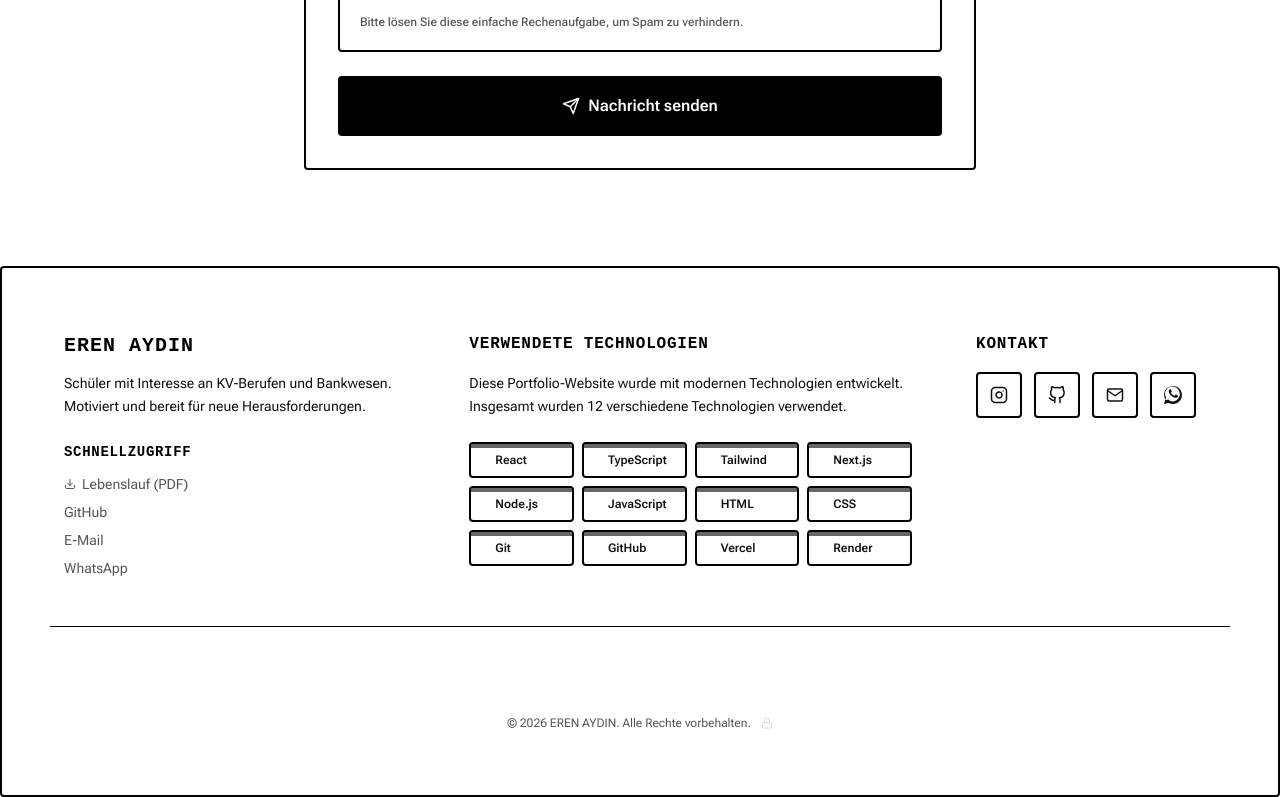
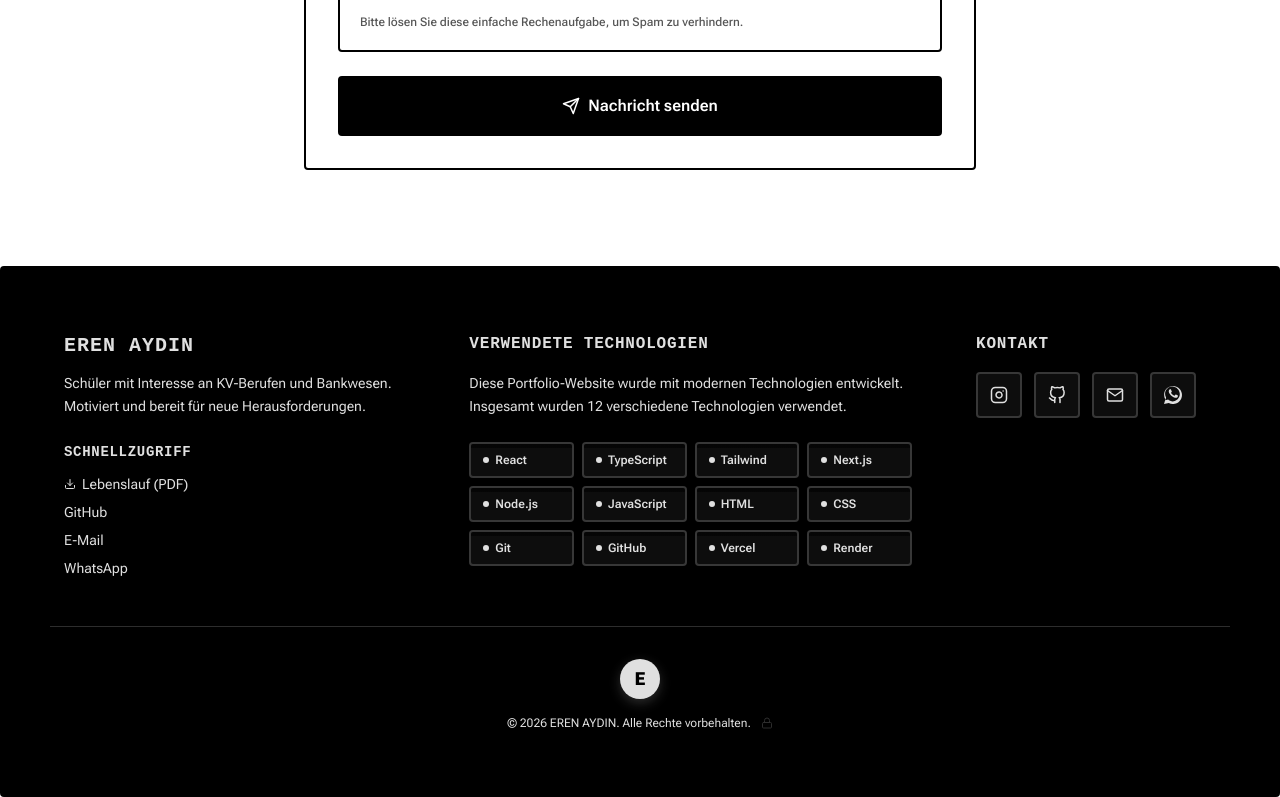
Before and after one commit to xddswi-swiss/lebenslauf, a Next.js app: page / in a window 1280 px wide. Shown: the part 5941-6738 px from the top of the page. Built offline with nearby package versions, Linux system fonts and the light colour scheme; no server answers; the database is empty.

Commit message:
Style: Set light mode footer background to black and footer text/links to yellow for bold high-contrast inversion

```diff
--- a/src/app/globals.css
+++ b/src/app/globals.css
@@ -359,3 +359,51 @@ body {
   background-color: #f43f5e !important;
   color: #ffffff !important;
 }
+
+/* Light Theme Footer Override: Black Background, Yellow Text */
+:root:not(.dark) footer {
+  background-color: #000000 !important;
+  background-image: none !important;
+  border-top-color: rgba(238, 242, 0, 0.2) !important;
+}
+
+:root:not(.dark) footer a,
+:root:not(.dark) footer h3,
+:root:not(.dark) footer h4,
+:root:not(.dark) footer p,
+:root:not(.dark) footer span,
+:root:not(.dark) footer svg {
+  color: #eef200 !important;
+}
+
+:root:not(.dark) footer a:hover {
+  opacity: 0.8;
+}
+
+/* Glass-cards (badges/socials) in footer */
+:root:not(.dark) footer .glass-card {
+  background-color: rgba(255, 255, 255, 0.05) !important;
+  border-color: rgba(238, 242, 0, 0.2) !important;
+}
+
+:root:not(.dark) footer .glass-card:hover {
+  border-color: #eef200 !important;
+  background-color: rgba(255, 255, 255, 0.1) !important;
+}
+
+/* Inner borders and dividers in footer */
+:root:not(.dark) footer .border-t {
+  border-color: rgba(238, 242, 0, 0.2) !important;
+}
+
+/* Badge bullet points in footer */
+:root:not(.dark) footer span.rounded-full {
+  background: #eef200 !important;
+}
+
+/* Footer main logo bullet */
+:root:not(.dark) footer .rounded-full.bg-gradient-to-br {
+  background: #eef200 !important;
+  color: #000000 !important;
+  box-shadow: 0 4px 12px rgba(238, 242, 0, 0.2) !important;
+}
```
